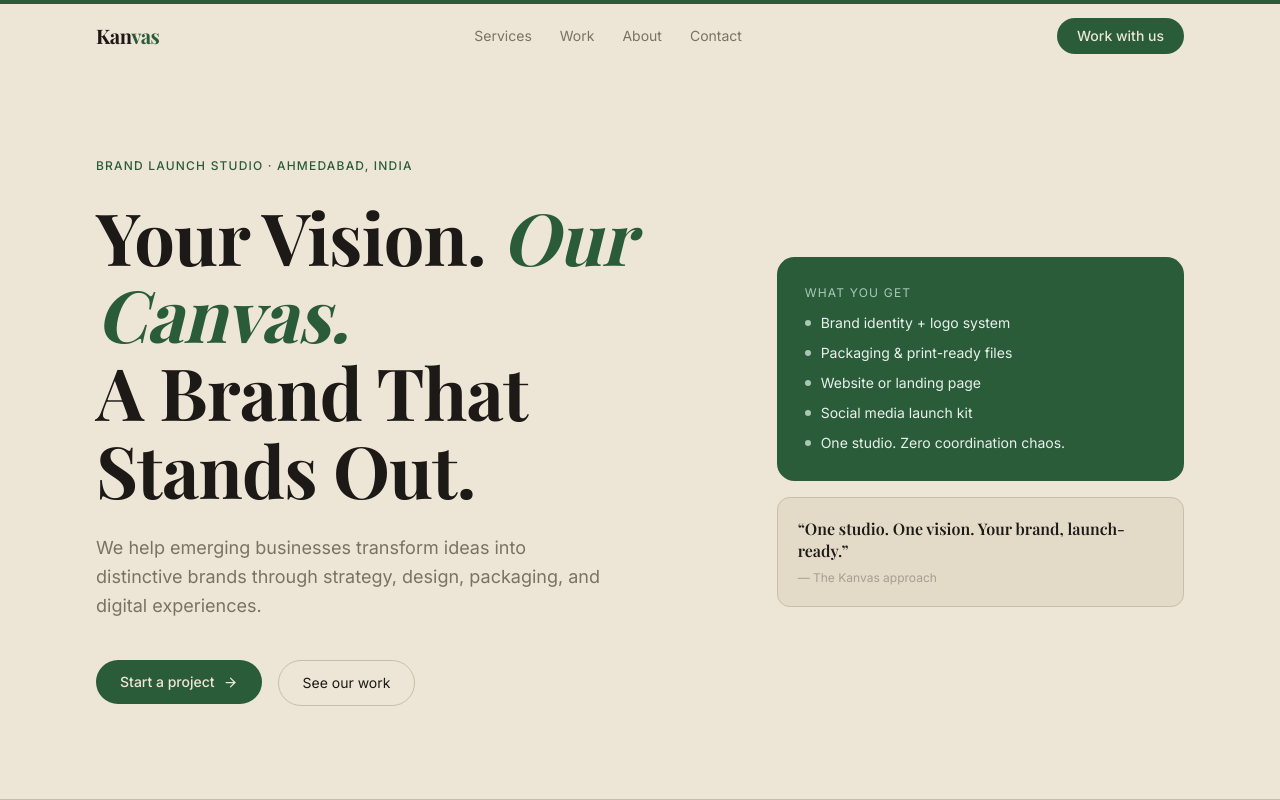
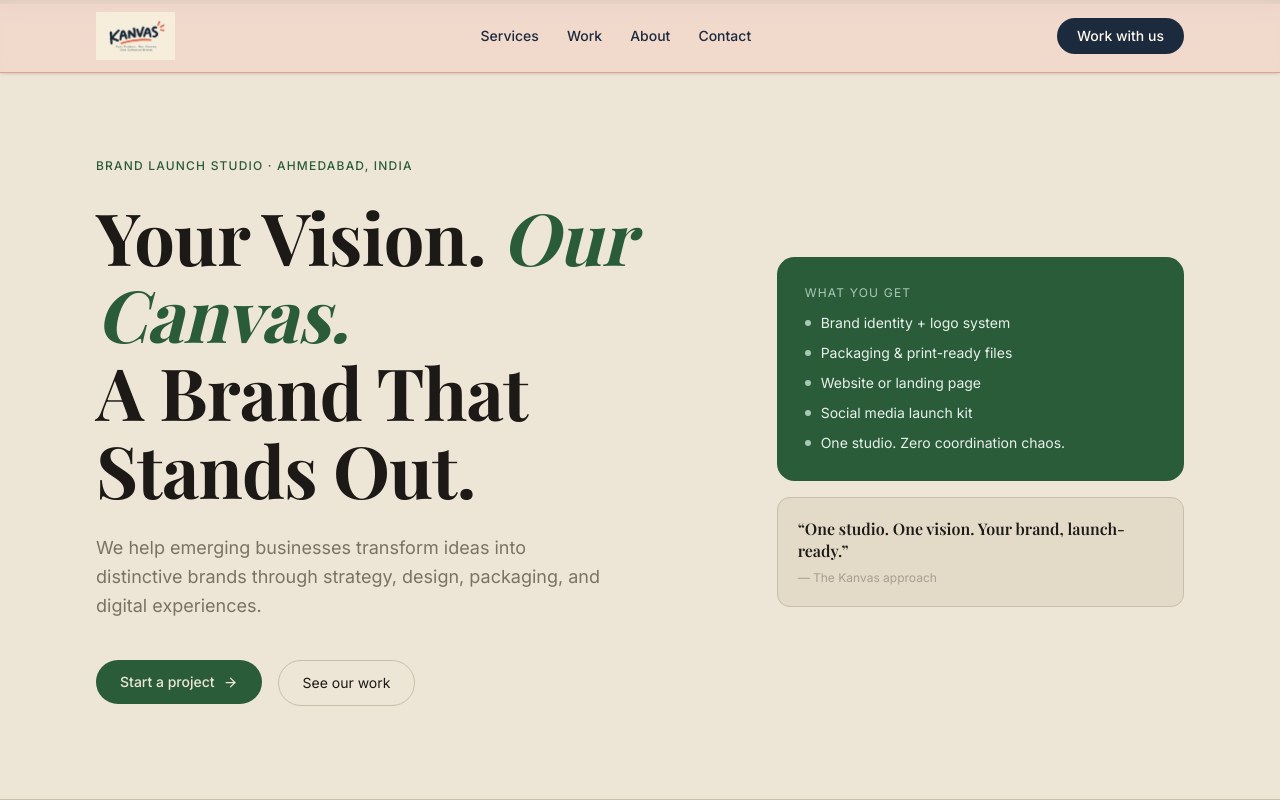
Before and after one commit to vivekrawal210706/Kanvas, a Next.js app: page / in a window 1280 px wide. Shown: the top 800 px of the page. Built offline with nearby package versions, Linux system fonts and the light colour scheme; a web font is replaced by a local one.

Commit message:
Highlight navbar and use Kanvas logo image

```diff
--- a/src/components/layout/Navbar.tsx
+++ b/src/components/layout/Navbar.tsx
@@ -27,17 +27,15 @@ export default function Navbar() {
     <header
       className={`fixed top-0 left-0 right-0 z-50 transition-all duration-300 ${
         scrolled
-          ? "bg-[#EDE6D6]/95 backdrop-blur-sm border-b border-[#C8BFA8]"
-          : "bg-transparent"
+          ? "bg-[#F1D8CB]/95 backdrop-blur-md border-b border-[#D98A75] shadow-sm"
+          : "bg-[#F1D8CB]/90 backdrop-blur-sm border-b border-[#D98A75]/70 shadow-sm"
       }`}
     >
       <div className="max-w-6xl mx-auto px-6 lg:px-8">
         <div className="flex items-center justify-between h-16 md:h-18">
           {/* Logo */}
           <Link href="/" className="flex items-center">
-            <span className="font-heading text-xl font-bold tracking-tight text-[#1C1916]">
-              Kan<span className="text-[#2A5C3A]">vas</span>
-            </span>
+            <Image src="/kanvas-logo.jpg" alt="Kanvas — Your Product. Our Canvas. One Cohesive Brand." width={132} height={72} priority className="h-12 w-auto object-contain" />
           </Link>
 
           {/* Desktop Nav */}
@@ -46,7 +44,7 @@ export default function Navbar() {
               <Link
                 key={link.href}
                 href={link.href}
-                className="text-sm text-[#7A7264] hover:text-[#1C1916] transition-colors duration-200"
+                className="text-sm font-medium text-[#1C2A3D] hover:text-[#C85F4B] transition-colors duration-200"
               >
                 {link.label}
               </Link>
@@ -57,7 +55,7 @@ export default function Navbar() {
           <div className="hidden md:flex">
             <Link
               href="/contact"
-              className="inline-flex items-center px-5 py-2 rounded-full bg-[#2A5C3A] text-[#EDE6D6] text-sm font-medium hover:bg-[#1E4429] transition-colors duration-200"
+              className="inline-flex items-center px-5 py-2 rounded-full bg-[#1C2A3D] text-[#FFF9EF] text-sm font-medium hover:bg-[#30445E] transition-colors duration-200"
             >
               Work with us
             </Link>
@@ -65,7 +63,7 @@ export default function Navbar() {
 
           {/* Mobile toggle */}
           <button
-            className="md:hidden p-1.5 text-[#7A7264] hover:text-[#1C1916] transition-colors"
+            className="md:hidden p-1.5 text-[#1C2A3D] hover:text-[#C85F4B] transition-colors"
             onClick={() => setMenuOpen(!menuOpen)}
             aria-label="Toggle menu"
             id="mobile-menu-toggle"
@@ -83,7 +81,7 @@ export default function Navbar() {
             animate={{ opacity: 1, height: "auto" }}
             exit={{ opacity: 0, height: 0 }}
             transition={{ duration: 0.2 }}
-            className="md:hidden bg-[#EDE6D6] border-t border-[#C8BFA8] overflow-hidden"
+            className="md:hidden bg-[#F1D8CB] border-t border-[#D98A75] overflow-hidden"
           >
             <div className="px-6 py-5 flex flex-col gap-4">
               {navLinks.map((link) => (
@@ -91,7 +89,7 @@ export default function Navbar() {
                   key={link.href}
                   href={link.href}
                   onClick={() => setMenuOpen(false)}
-                  className="text-sm text-[#7A7264] hover:text-[#1C1916] transition-colors py-1"
+                  className="text-sm font-medium text-[#1C2A3D] hover:text-[#C85F4B] transition-colors py-1"
                 >
                   {link.label}
                 </Link>
@@ -99,7 +97,7 @@ export default function Navbar() {
               <Link
                 href="/contact"
                 onClick={() => setMenuOpen(false)}
-                className="mt-1 inline-flex justify-center px-5 py-2.5 rounded-full bg-[#2A5C3A] text-[#EDE6D6] text-sm font-medium"
+                className="mt-1 inline-flex justify-center px-5 py-2.5 rounded-full bg-[#1C2A3D] text-[#FFF9EF] text-sm font-medium"
               >
                 Work with us
               </Link>
```
